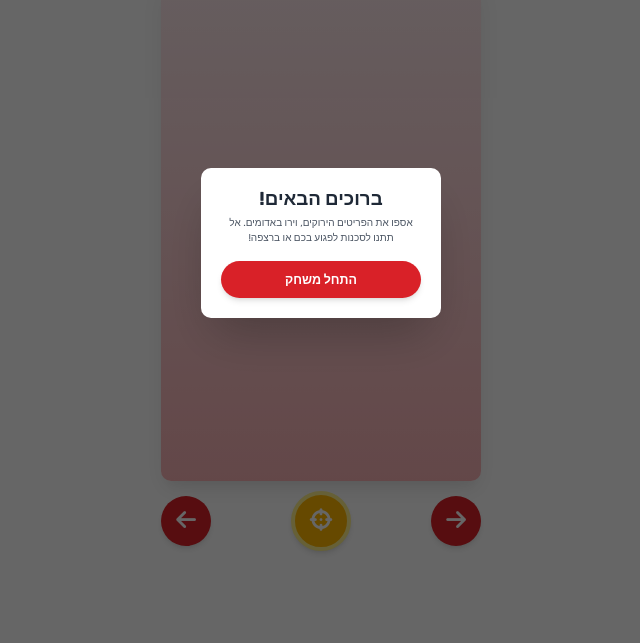
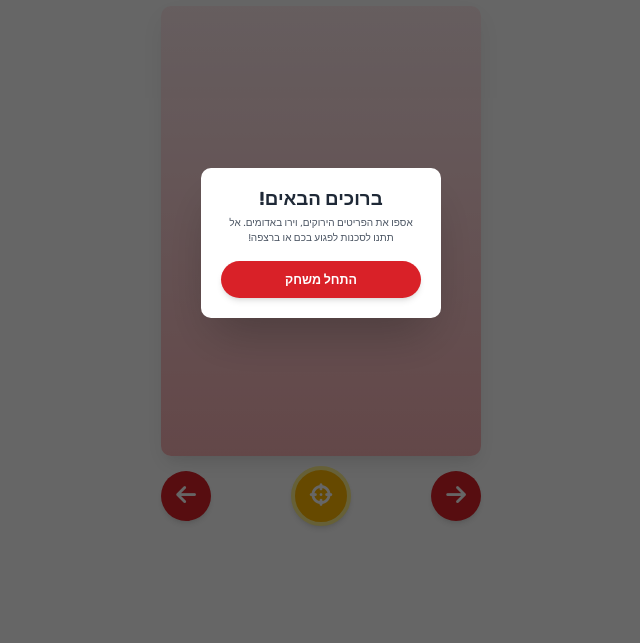
Before and after one commit to dartaryan/passportcart, a plain HTML site: page index.html in a window 1280 px wide. Shown: the part 157-800 px from the top of the page, without its empty margins (319-959 px from the left). Drawn offline with nearby package versions, Linux system fonts and the light colour scheme.

Commit message:
Update index.html

```diff
--- a/index.html
+++ b/index.html
@@ -159,7 +159,7 @@
   function resizeCanvas() {
     const container = document.getElementById('game-container');
     canvas.width = Math.min(container.clientWidth, 500);
-    canvas.height = 500;
+    canvas.height = 450;
     player.y = canvas.height - player.height - 10;
     if (!gameRunning) {
       player.x = (canvas.width - player.width) / 2;
```
